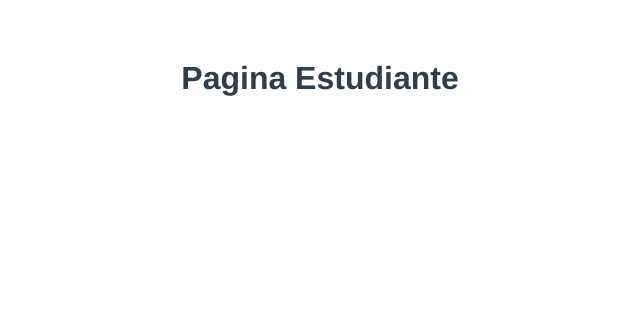
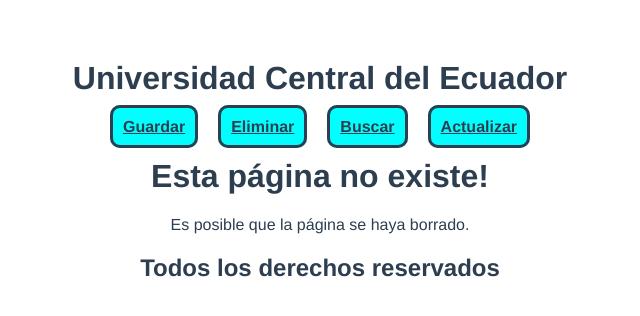
Before and after one commit to juanCarlosEstrellaC/pw_vue_u3_p5_je, a Vue app: page / in a window 1280 px wide. Before the commit this address had no page. Shown: the top 316 px of the page, without its empty margins (320-960 px from the left). Built offline with nearby package versions, Linux system fonts and the light colour scheme.

Commit message:
taller37

```diff
--- a/src/App.vue
+++ b/src/App.vue
@@ -1,17 +1,20 @@
 <template>
-  <EstudiantePagina />
-
+  <!-- <EstudiantePagina /> -->
+  <h1>Universidad Central del Ecuador</h1>
+  <NavBar />
   <router-view />
-
+  <h2>Todos los derechos reservados</h2>
 </template>
 
 <script>
 import EstudiantePagina from './pages/EstudiantePagina.vue'
+import NavBar from './components/NavBar.vue';
 
 export default {
   name: 'App',
   components: {
-    EstudiantePagina
+    EstudiantePagina,
+    NavBar
   }
 }
 </script>
--- /dev/null
+++ b/src/components/NavBar.vue
@@ -0,0 +1,31 @@
+<template>
+  <div>
+    <router-link to="/grabar">Guardar</router-link>
+    <router-link to="/eliminar">Eliminar</router-link>
+    <router-link to="/consultar">Buscar</router-link>
+    <router-link to="/actualizar">Actualizar</router-link>
+  </div>
+</template>
+
+<script>
+
+
+export default {
+
+}
+</script>
+
+<style>
+div a {
+    color: #2c3e50;
+    margin: 0px 10px;
+    font-weight: bold;
+    border: solid;
+    padding: 10px 10px;
+    border-radius: 10px;
+    background-color: aqua;
+}
+.router-link-exact-active{
+    background-color: white;
+}
+</style>
--- /dev/null
+++ b/src/pages/NoFoundPage.vue
@@ -0,0 +1,14 @@
+<template>
+  <h1>Esta página no existe!</h1>
+  <p>Es posible que la página se haya borrado.</p>
+</template>
+
+<script>
+export default {
+
+}
+</script>
+
+<style>
+
+</style>
```
Also changed, not shown: src/router/router.js (+10 -10 lines).
